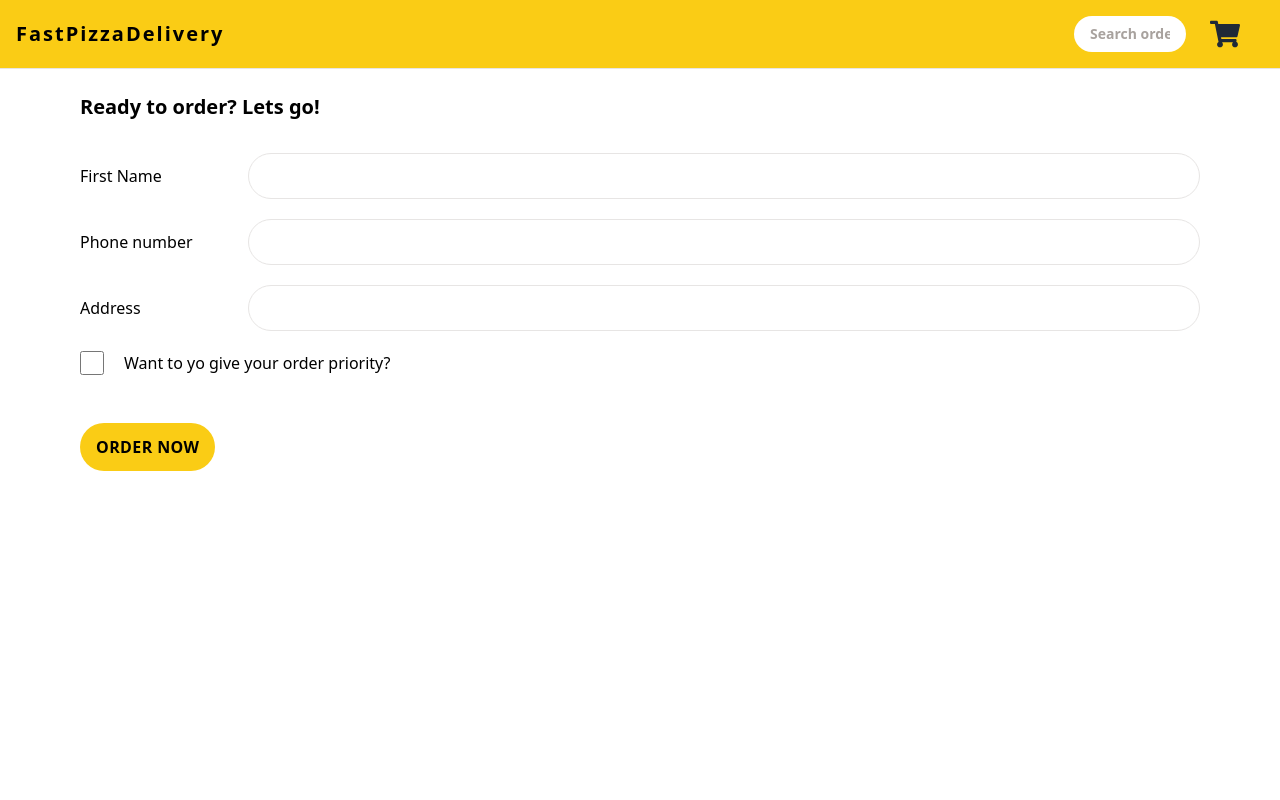
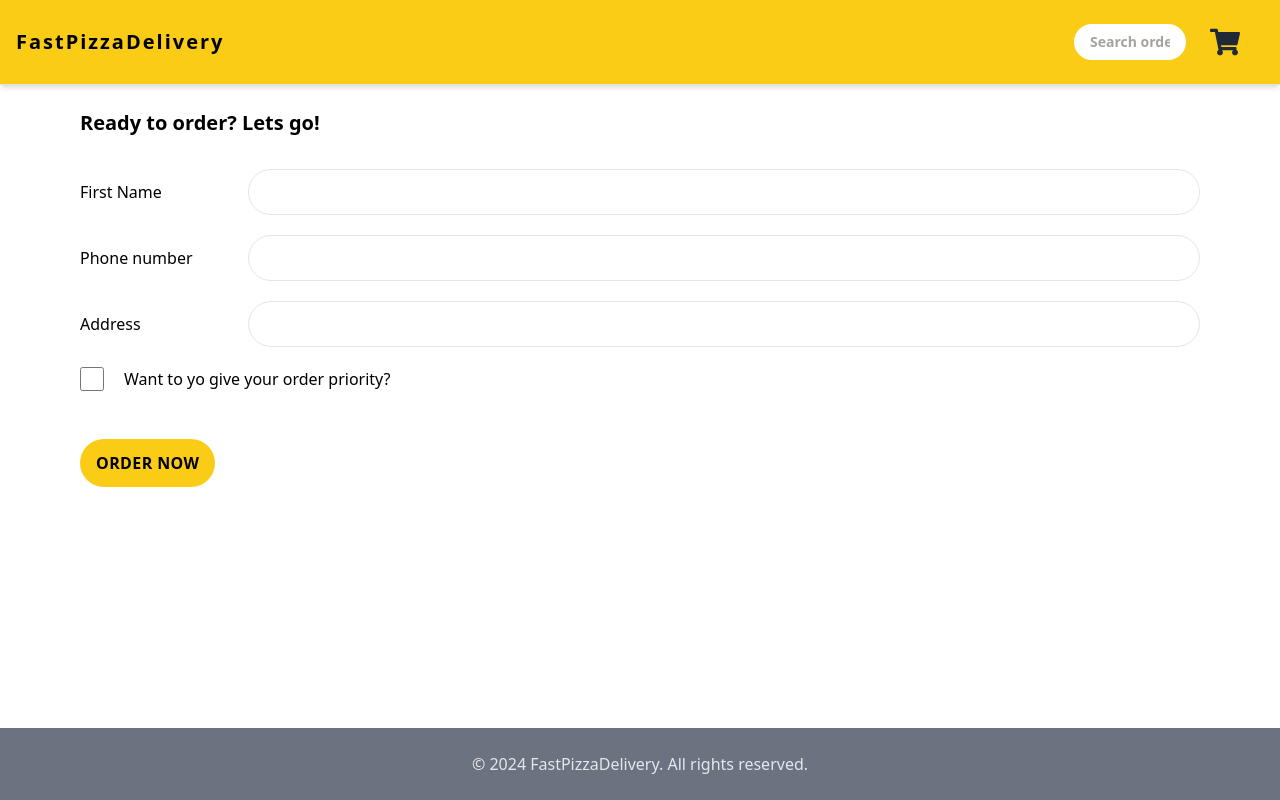
Before and after one commit to shukrat29/FastPizzaDelivery, a React (Vite) app: page /order/new in a window 1280 px wide. Built offline with nearby package versions, Linux system fonts and the light colour scheme; no server answers.

Commit message:
add footer

```diff
--- a/src/features/cart/CartOverview.jsx
+++ b/src/features/cart/CartOverview.jsx
@@ -1,23 +1,23 @@
-import { Link } from "react-router-dom";
-import { getTotalCartPrice, getTotalCartQuantity } from "./cartSlice";
-import { useSelector } from "react-redux";
-import { formatCurrency } from "../../utils/helpers";
+// import { Link } from "react-router-dom";
+// import { getTotalCartPrice, getTotalCartQuantity } from "./cartSlice";
+// import { useSelector } from "react-redux";
+// import { formatCurrency } from "../../utils/helpers";
 
-const CartOverview = () => {
-  const totalCartQuantity = useSelector(getTotalCartQuantity);
-  const totalCartPrice = useSelector(getTotalCartPrice);
+// const CartOverview = () => {
+//   const totalCartQuantity = useSelector(getTotalCartQuantity);
+//   const totalCartPrice = useSelector(getTotalCartPrice);
 
-  if (!totalCartQuantity) return null;
+//   if (!totalCartQuantity) return null;
 
-  return (
-    <div className="bg-stone-800 text-stone-200 px-4 py-4">
-      <p className="text-stone-300 uppercase sm:space-x-6 space-x-3">
-        <span>{totalCartQuantity} pizzas</span>
-        <span> {formatCurrency(totalCartPrice)}</span>
-      </p>
-      <Link to="/cart">Open cart &rarr;</Link>
-    </div>
-  );
-};
+//   return (
+//     <div className="bg-stone-800 text-stone-200 px-4 py-4">
+//       <p className="text-stone-300 uppercase sm:space-x-6 space-x-3">
+//         <span>{totalCartQuantity} pizzas</span>
+//         <span> {formatCurrency(totalCartPrice)}</span>
+//       </p>
+//       <Link to="/cart">Open cart &rarr;</Link>
+//     </div>
+//   );
+// };
 
-export default CartOverview;
+// export default CartOverview;
--- a/src/ui/AppLayout.jsx
+++ b/src/ui/AppLayout.jsx
@@ -1,7 +1,8 @@
 import Header from "./Header";
-import CartOverview from "../features/cart/CartOverview";
+// import CartOverview from "../features/cart/CartOverview";
 import { Outlet, useNavigation } from "react-router-dom";
 import Loader from "./Loader";
+import Footer from "./Footer";
 
 const AppLayout = () => {
   const navigation = useNavigation();
@@ -10,13 +11,15 @@ const AppLayout = () => {
     <div className="grid h-screen grid-rows-[auto_1fr_auto]">
       {isLoading && <Loader />}
       <Header />
-      <div className="overflow-scroll">
+
+      <div className="overflow-y-scroll">
         <main className="max-w-6xl mx-auto">
           {/* content */}
           <Outlet />
         </main>
       </div>
-      <CartOverview />
+      {/* <CartOverview /> */}
+      <Footer />
     </div>
   );
 };
--- /dev/null
+++ b/src/ui/Footer.jsx
@@ -0,0 +1,17 @@
+const Footer = () => {
+  return (
+    <footer className="bg-gray-500 text-gray-200 py-6">
+      <div className="container mx-auto flex flex-col items-center space-y-4 text-center sm:space-y-0">
+        {/* Left Section */}
+        <div>
+          <p>
+            &copy; {new Date().getFullYear()} FastPizzaDelivery. All rights
+            reserved.
+          </p>
+        </div>
+      </div>
+    </footer>
+  );
+};
+
+export default Footer;
--- a/src/ui/Header.jsx
+++ b/src/ui/Header.jsx
@@ -14,7 +14,7 @@ const Header = () => {
   const toggleMenu = () => setMenuOpen((prev) => !prev);
 
   return (
-    <header className="bg-yellow-400 border-b border-stone-200 py-4 px-4 flex items-center justify-between font-bold relative">
+    <header className="bg-yellow-400 border-b border-stone-200 py-6 px-4 flex items-center justify-between font-bold relative shadow-md">
       {/* Title */}
       <Link to="/" className="tracking-widest text-lg md:text-xl">
         FastPizzaDelivery
```
